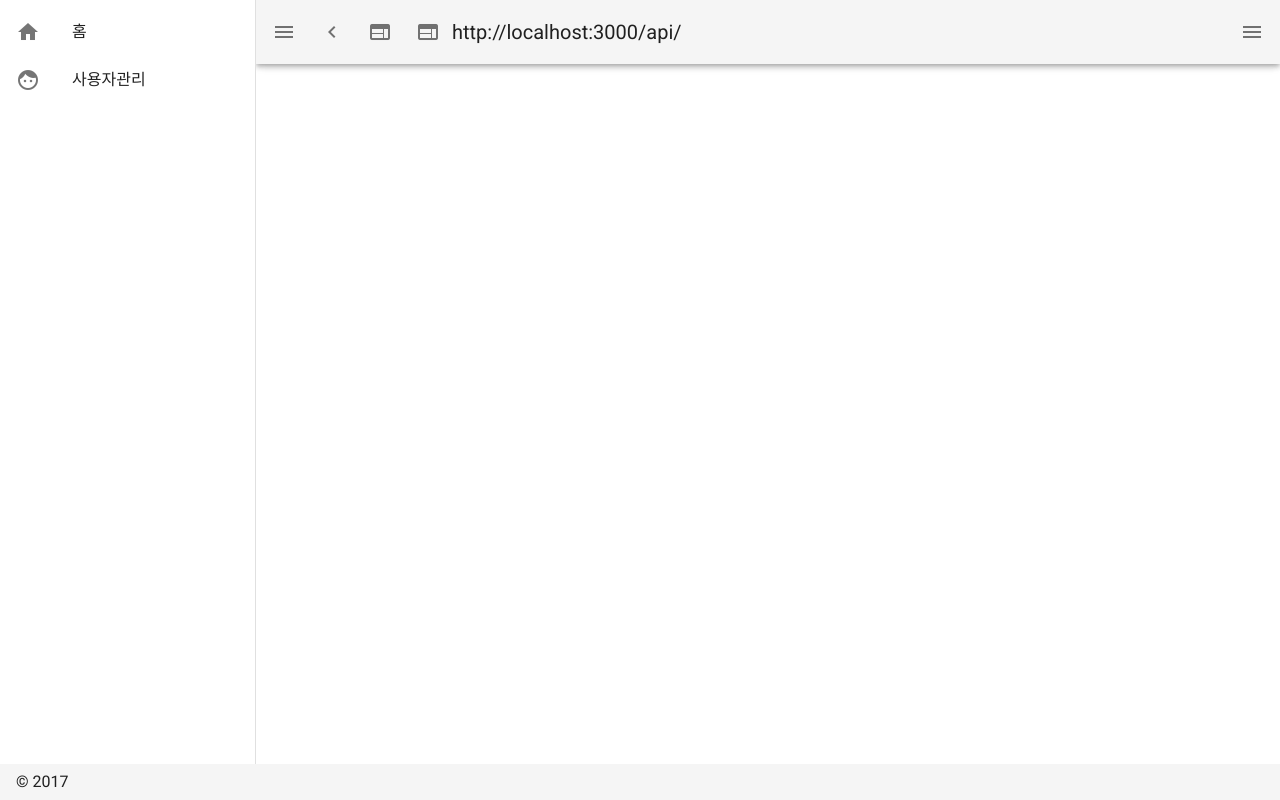
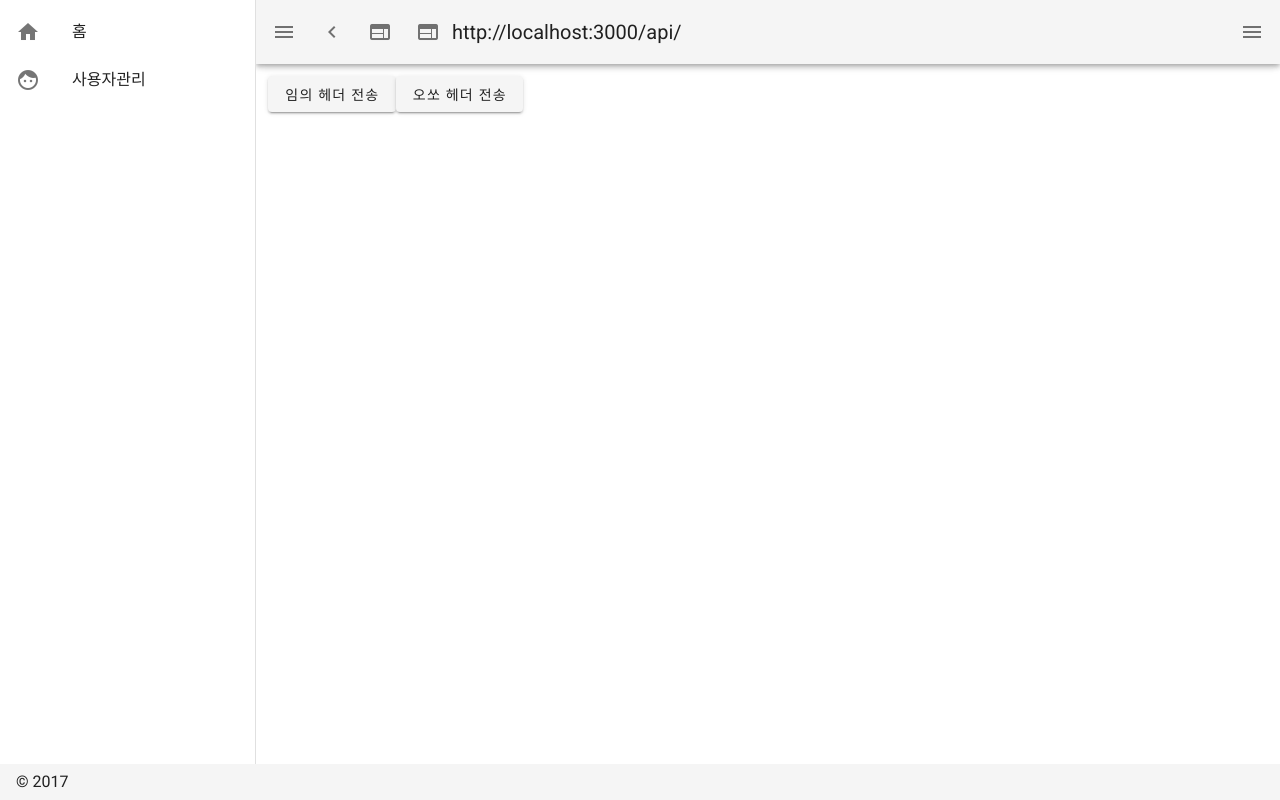
Before and after one commit to qkrwlgh91/nemv, a Vue app in the folder fe/: page /header in a window 1280 px wide. Built offline with nearby package versions, Linux system fonts and the light colour scheme.

Commit message:
header example

```diff
--- a/fe/src/router/index.js
+++ b/fe/src/router/index.js
@@ -17,6 +17,11 @@ const routes = [
     // this generates a separate chunk (about.[hash].js) for this route
     // which is lazy-loaded when the route is visited.
     component: () => import(/* webpackChunkName: "about" */ '../views/user.vue')
+  },
+  {
+    path: '/header',
+    name: '헤더',
+    component: () => import('../views/header.vue')
   }
 ]
 
--- /dev/null
+++ b/fe/src/views/header.vue
@@ -0,0 +1,26 @@
+<template>
+  <v-container>
+    <v-btn @click="headerSend">임의 헤더 전송</v-btn>
+    <v-btn @click="headerSend2">오쏘 헤더 전송</v-btn>
+  </v-container>
+</template>
+
+<script>
+import axios from 'axios'
+
+export default {
+  mounted () {
+    console.log(localStorage)
+  },
+  methods: {
+    headerSend () {
+      axios.get(`${this.$apiRootPath}test`, { headers: { xxx: 1234 } })
+        .then(r => console.log(r))
+        .catch(e => console.log(e))
+    },
+    headerSend2 () {
+      axios.get(`${this.$apiRootPath}test`, { headers: { Authorization: 'fake token!' } })
+    }
+  }
+}
+</script>
```
Also changed, not shown: 1 other file (tests, documents, lock files or other folders).
